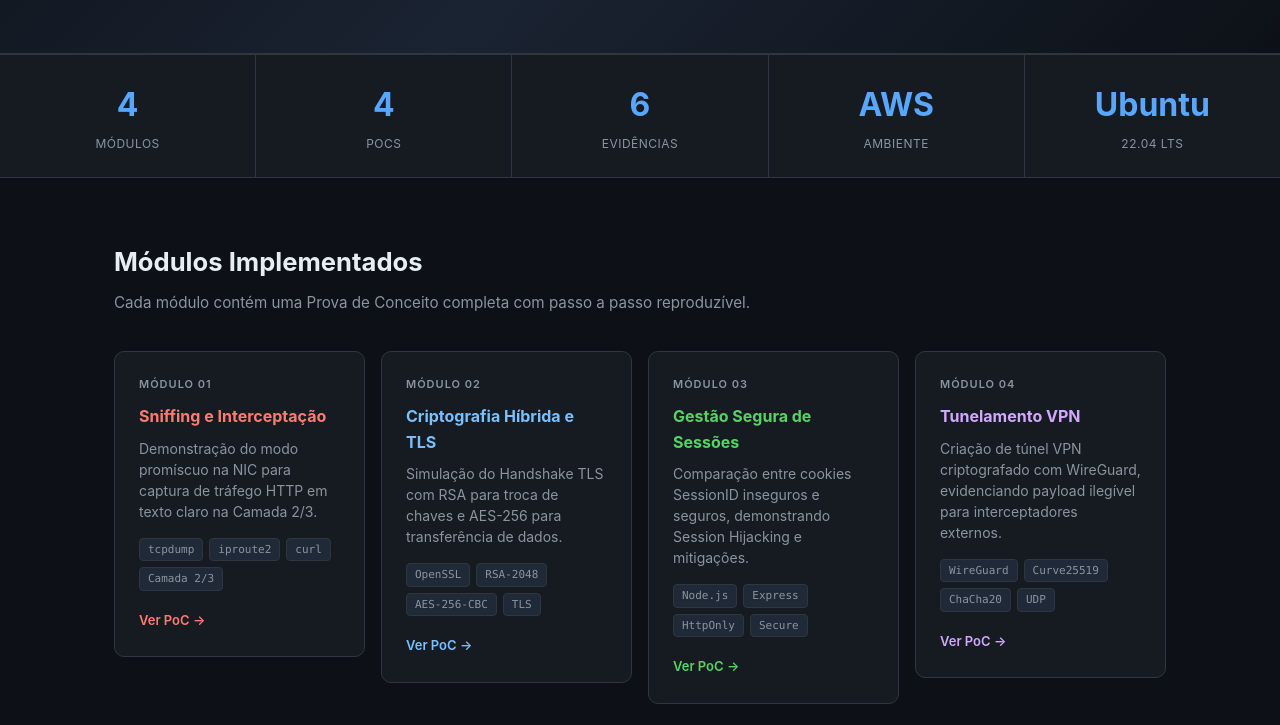
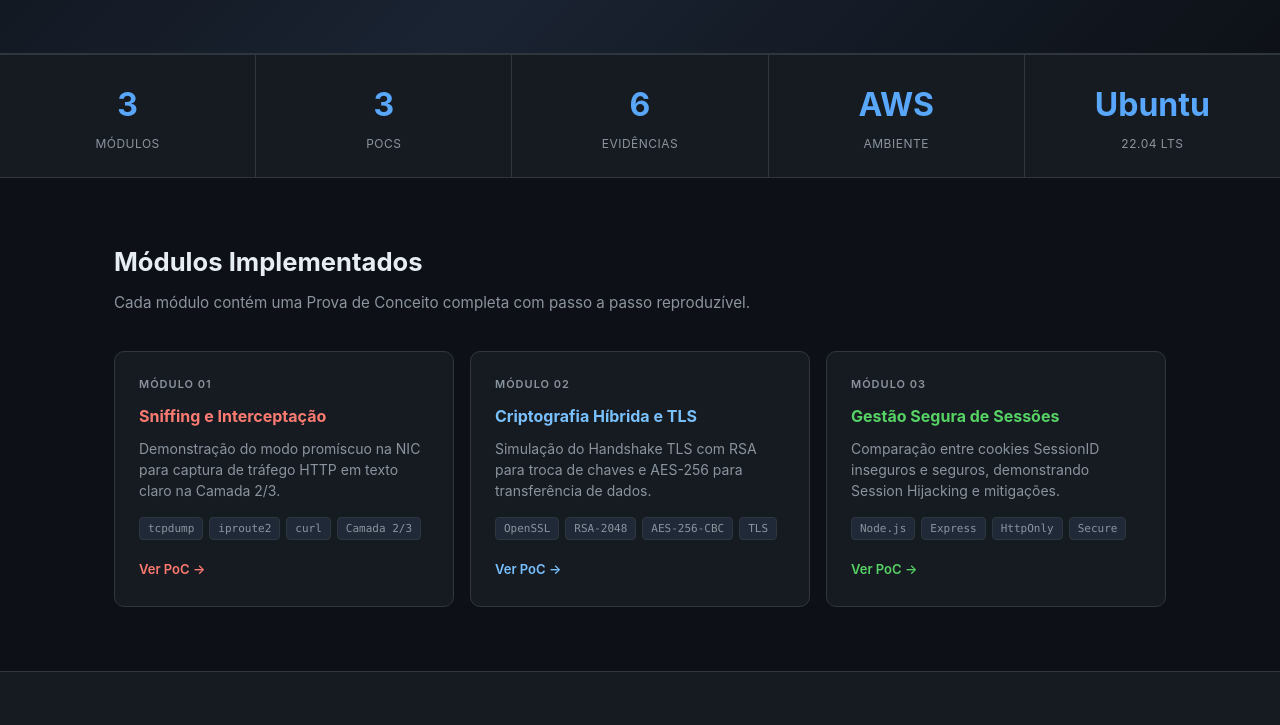
Before and after one commit to luccalck/projeto-conexoes-seguras, a plain HTML site: page docs/index.html in a window 1280 px wide. Shown: the part 355-1080 px from the top of the page. Drawn offline with Linux system fonts and the light colour scheme.

Commit message:
remove: retira Modulo 4 (VPN) de todos os arquivos e documentacao

```diff
--- a/docs/index.html
+++ b/docs/index.html
@@ -288,8 +288,8 @@
 
 <!-- STATS -->
 <div class="stats">
-  <div class="stat"><div class="stat-value">4</div><div class="stat-label">Módulos</div></div>
-  <div class="stat"><div class="stat-value">4</div><div class="stat-label">PoCs</div></div>
+  <div class="stat"><div class="stat-value">3</div><div class="stat-label">Módulos</div></div>
+  <div class="stat"><div class="stat-value">3</div><div class="stat-label">PoCs</div></div>
   <div class="stat"><div class="stat-value">6</div><div class="stat-label">Evidências</div></div>
   <div class="stat"><div class="stat-value">AWS</div><div class="stat-label">Ambiente</div></div>
   <div class="stat"><div class="stat-value">Ubuntu</div><div class="stat-label">22.04 LTS</div></div>
@@ -348,23 +348,6 @@
             <span class="tag">Secure</span>
           </div>
           <a class="module-link" href="https://github.com/luccalck/projeto-conexoes-seguras/tree/main/modulo3-sessao">
-            Ver PoC →
-          </a>
-        </div>
-      </div>
-
-      <div class="m4">
-        <div class="module-card">
-          <div class="module-number">Módulo 04</div>
-          <h3>Tunelamento VPN</h3>
-          <p>Criação de túnel VPN criptografado com WireGuard, evidenciando payload ilegível para interceptadores externos.</p>
-          <div class="tags">
-            <span class="tag">WireGuard</span>
-            <span class="tag">Curve25519</span>
-            <span class="tag">ChaCha20</span>
-            <span class="tag">UDP</span>
-          </div>
-          <a class="module-link" href="https://github.com/luccalck/projeto-conexoes-seguras/tree/main/modulo4-vpn">
             Ver PoC →
           </a>
         </div>
```
Also changed, not shown: 3 other files.
